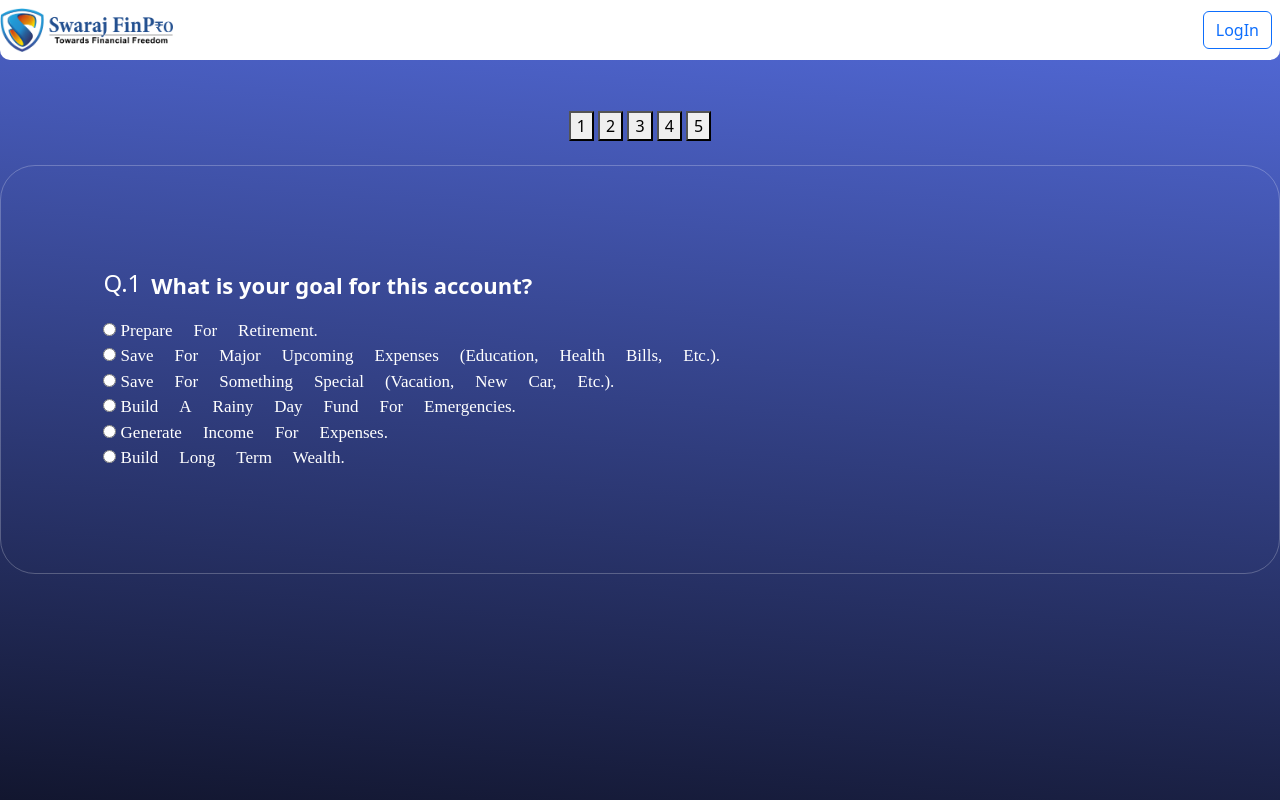
After one commit to amantamrakar/ai_form, a PHP site: page /swaraj/question.php in a window 1280 px wide. The commit adds this page. Run offline with PHP 8.4, Linux system fonts and the light colour scheme; a stand-in replaces the project's code that opens the database connection.

Commit message:
update funds
Signed-off-by: Poojadhamejam <poojadhameja36@example.com>

```diff
--- /dev/null
+++ b/question.php
@@ -0,0 +1,136 @@
+<!DOCTYPE html>
+<html lang="en">
+
+<head>
+    <meta charset="UTF-8">
+    <meta http-equiv="X-UA-Compatible" content="IE=edge">
+    <meta name="viewport" content="width=device-width, initial-scale=1.0">
+    <link rel="stylesheet" href="./assets/bootstrap.min.css">
+
+    <title>Question Bank</title>
+    <style>
+        html {
+            height: 100%;
+        }
+
+        body {
+            background: linear-gradient(185deg, #546cdd, #12162f);
+            /* background-repeat: no-repeat; */
+            height: 100%;
+        }
+
+        .container-fluid {
+            border-radius: 35px;
+            padding: 8%;
+            border: 1px solid #ffffff3d;
+            color: white;
+        }
+
+        .que_h4 {
+            float: left;
+            margin-right: 10px;
+        }
+
+        .que_p {
+            display: flex;
+            font-size: 22px;
+            font-weight: 700;
+        }
+
+        label {
+            font-size: 17px;
+            text-transform: capitalize;
+            font-family: emoji;
+        }
+
+        /* .w3-button {
+            padding: 3px 10px;
+        } */
+    </style>
+</head>
+
+<body>
+    <?php include("./header.php"); ?>
+    <!-- <div class="container"> -->
+    <div>
+        <div class="w3-bar w3-black" style="text-align: center;margin-top: 4%;">
+            <button class="w3-bar-item w3-button" onclick="openCity('1')">1</button>
+            <button class="w3-bar-item w3-button" onclick="openCity('2')">2</button>
+            <button class="w3-bar-item w3-button" onclick="openCity('3')">3</button>
+            <button class="w3-bar-item w3-button" onclick="openCity('4')">4</button>
+            <button class="w3-bar-item w3-button" onclick="openCity('5')">5</button>
+        </div><br>
+        <div class="container-fluid">
+            <div id="1" class="w3-container city">
+                <h4 class="que_h4">Q.1</h4>
+                <p class="que_p">What is your goal for this account?</p>
+                <input type="radio" id="1a" name="que_1" value="HTML">
+                <label for="1a">prepare for retirement.</label><br>
+                <input type="radio" id="1b" name="que_1" value="HTML">
+                <label for="1b">save for major upcoming expenses (education, health bills, etc.).</label><br>
+                <input type="radio" id="1c" name="que_1" value="HTML">
+                <label for="1c">save for something special (vacation, new car, etc.).</label><br>
+                <input type="radio" id="1d" name="que_1" value="HTML">
+                <label for="1d">build a rainy day fund for emergencies.</label><br>
+                <input type="radio" id="1e" name="que_1" value="HTML">
+                <label for="1e">generate income for expenses.</label><br>
+                <input type="radio" id="1f" name="que_1" value="HTML">
+                <label for="1f">build long term wealth.</label><br>
+            </div>
+
+            <div id="2" class="w3-container city" style="display:none">
+                <h4 class="que_h4">Q.2</h4>
+                <p class="que_p">What is your understanding of stocks, bonds, and ETFs?</p>
+                <input type="radio" id="2a" name="que_2" value="HTML">
+                <label for="2a">no</label><br>
+                <input type="radio" id="2b" name="que_2" value="HTML">
+                <label for="2b">some</label><br>
+                <input type="radio" id="2c" name="que_2" value="HTML">
+                <label for="2c">good</label><br>
+                <input type="radio" id="2d" name="que_2" value="HTML">
+                <label for="2d">extensive</label><br>
+            </div>
+
+            <div id="3" class="w3-container city" style="display:none">
+                <h4 class="que_h4">Q.3</h4>
+                <p class="que_p">When you hear “risk” related to your finances, what is the first thought that comes to mind?</p>
+                <input type="radio" id="3a" name="que_3" value="HTML">
+                <label for="3a">I worry I could be left with nothing.</label><br>
+                <input type="radio" id="3b" name="que_3" value="HTML">
+                <label for="3b">I understand that it`s an inherent part of the investing process.</label><br>
+                <input type="radio" id="3c" name="que_3" value="HTML">
+                <label for="3c">I see opportunity for great returns.</label><br>
+                <input type="radio" id="3d" name="que_3" value="HTML">
+                <label for="3d">I think of the thrill of investing.</label><br>
+            </div>
+
+            <div id="4" class="w3-container city" style="display:none">
+            <h4 class="que_h4">Q.4</h4>
+                <p class="que_p">Have you ever experienced a 20% or more decline in the value of your investments in one year?</p>
+                <input type="radio" id="4a" name="que_4" value="HTML">
+                <label for="4a">Yes</label><br>
+                <input type="radio" id="4b" name="que_4" value="HTML">
+                <label for="4b">No</label><br>
+            </div>
+
+            <div id="5" class="w3-container city" style="display:none">
+                <h2>asas</h2>
+                <p>Tokyo is the capital of Japan.</p>
+            </div>
+        </div>
+    </div>
+</body>
+<script src="https://ajax.googleapis.com/ajax/libs/jquery/3.6.1/jquery.min.js"></script>
+
+<script>
+    function openCity(cityName) {
+        var i;
+        var x = document.getElementsByClassName("city");
+        for (i = 0; i < x.length; i++) {
+            x[i].style.display = "none";
+        }
+        document.getElementById(cityName).style.display = "block";
+    }
+</script>
+
+</html>
```
Also changed, not shown: UserData.php (+36 -31 lines), investment.php (+43 -24 lines).
